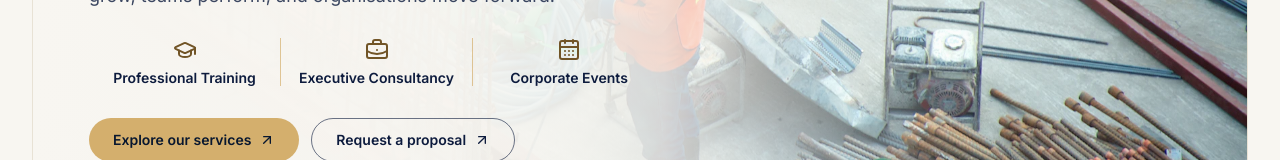
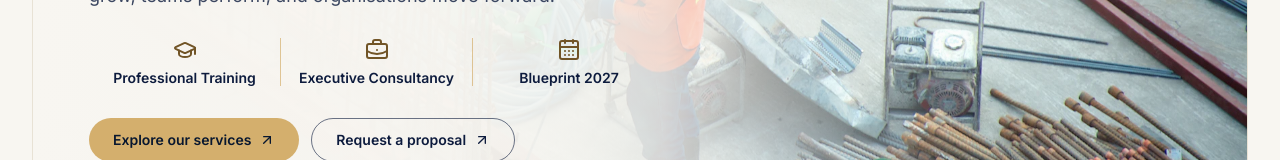
Before and after one commit to Asahel-code/prestigous-group-website, a Next.js app: page / in a window 1280 px wide. Shown: the part 499-659 px from the top of the page. Built offline with nearby package versions, Linux system fonts and the light colour scheme; no server answers.

Commit message:
chore: chanfes event link in hero section to point directly to incoming event

```diff
--- a/app/page.tsx
+++ b/app/page.tsx
@@ -34,7 +34,7 @@ const capabilityTracks = servicesData.map((service, index) => ({
 const heroPillars = [
   { label: "Professional Training", icon: GraduationCap, href: "/services/training" },
   { label: "Executive Consultancy", icon: BriefcaseBusiness, href: "/services/consultancy" },
-  { label: "Corporate Events", icon: CalendarDays, href: "/events" },
+  { label: "Blueprint 2027", icon: CalendarDays, href: "/events/blue-print-2027" },
 ];
 
 const googleReviewsUrl =
```
